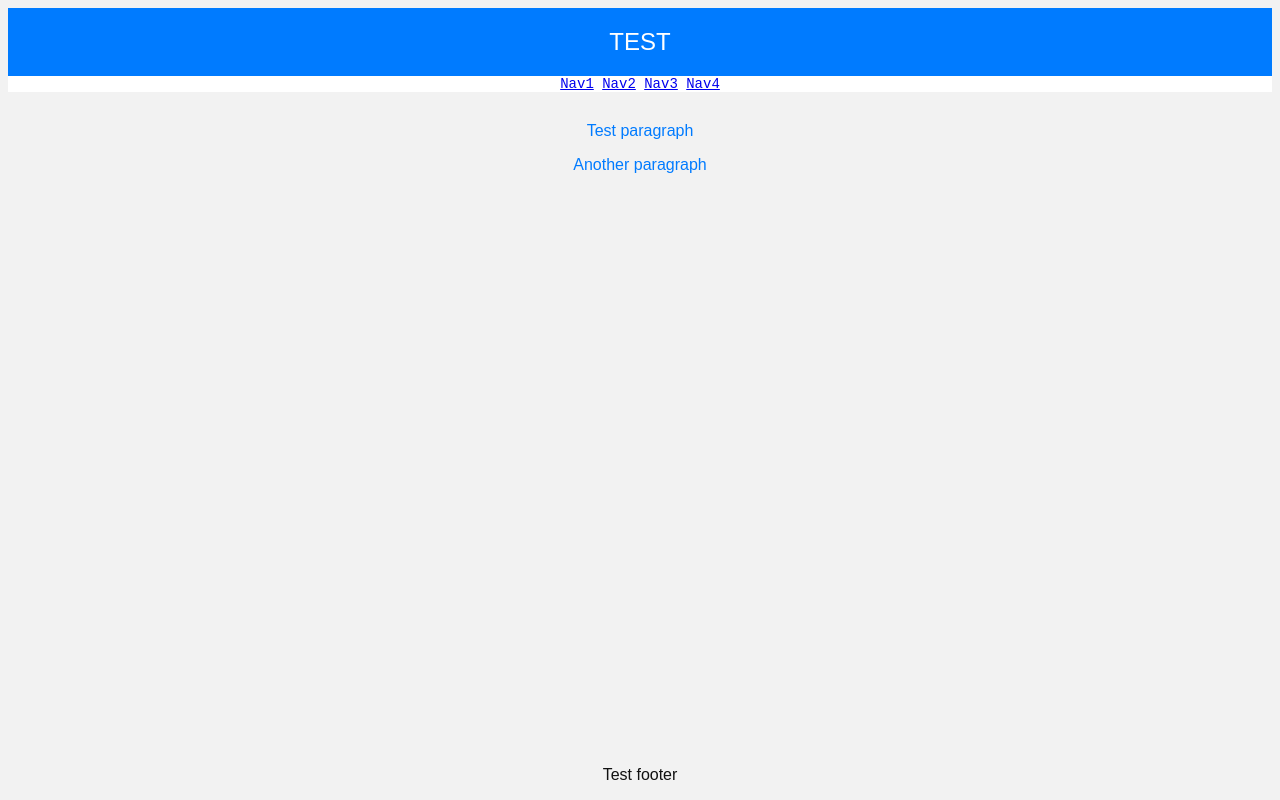
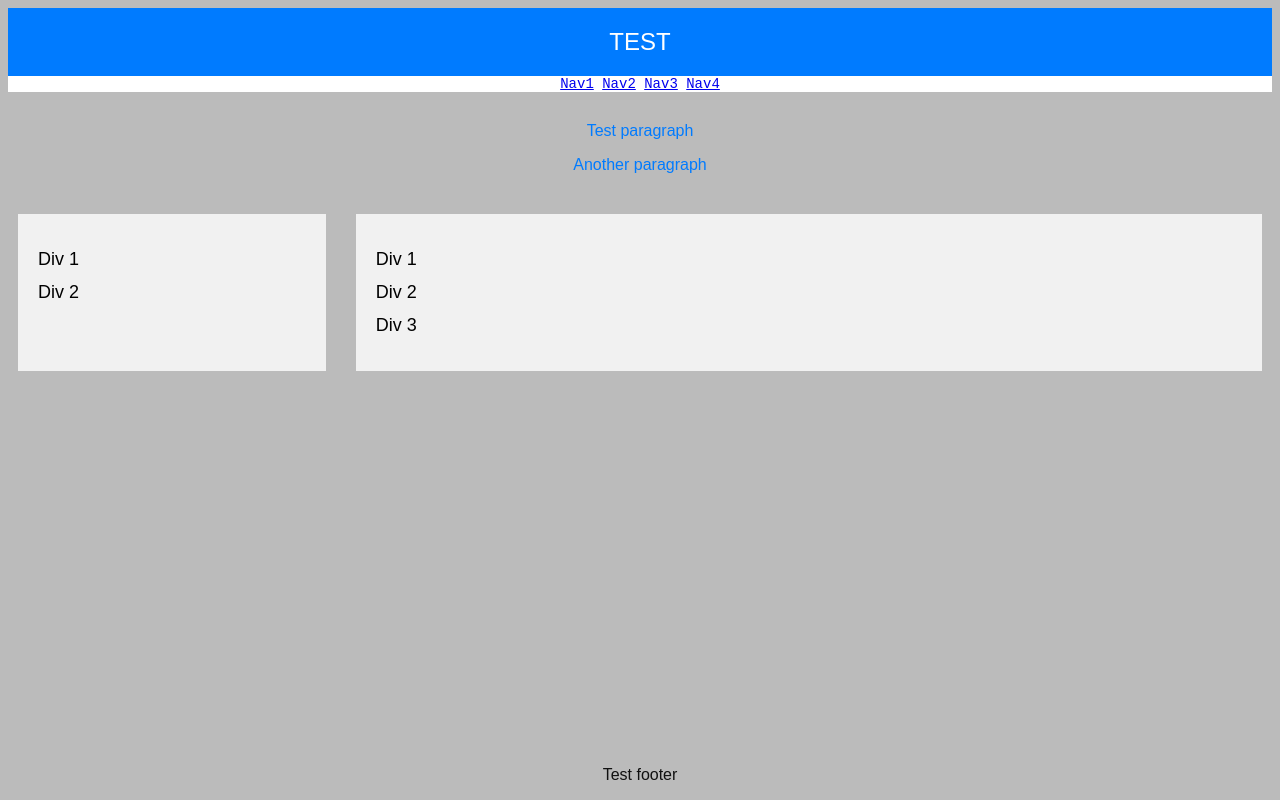
Before and after one commit to manuelgeraldes00/SO_Webpage, a plain HTML site: page index.html in a window 1280 px wide. Drawn offline with Linux system fonts and the light colour scheme.

Commit message:
Add two rows for content

```diff
--- a/index.html
+++ b/index.html
@@ -6,7 +6,9 @@
     <link href="./styles.css" rel="stylesheet">
 </head>
 <body>
-	<div class="h1">TEST</div>
+	<header>
+		<div class="h1">TEST</div>
+	</header>
 	<nav>
 		<a href="//">Nav1</a>
 		<a href="//">Nav2</a>
@@ -20,5 +22,16 @@
 	<div class="footer">
 		<p>Test footer</p>
 	</div>
+	<div class="flex-container">
+		<div class="flex-item-left" style="flex-grow: 1">
+			<p>Div 1</p>
+			<p>Div 2</p>
+		</div>
+		<div class="flex-item-right" style="flex-grow: 5">
+			<p>Div 1</p>
+			<p>Div 2</p>
+			<p>Div 3</p>
+		</div>
+	</div>
 </body>
 </html>
--- a/styles.css
+++ b/styles.css
@@ -1,6 +1,10 @@
+* {
+    box-sizing: border-box;
+}
+
 body {
     font-family: Arial, sans-serif;
-    background-color: #f2f2f2;
+    background-color: #bbbbbb;
     text-align: center;
 }
 .h1 {
@@ -25,3 +29,43 @@ nav {
     width: 100%;
     color: #111111;
 }
+
+.flex-container {
+    display: flex;
+    flex-wrap: wrap;
+    flex-direction: row;
+    justify-content: flex-start;
+    gap: 10px;
+}
+
+.flex-item-left {
+    background-color: lightgray;
+    padding: 10px;
+    flex: 20%;
+}
+
+.flex-item-right {
+    background-color: lightgray;
+    padding: 10px;
+    flex: 50%;
+}
+
+.flex-container > div {
+    background-color: #f1f1f1;
+    width: 100px;
+    margin: 10px;
+    text-align: left;
+    padding: 20px;
+    line-height: 15px;
+    font-size: 18px;
+}
+
+@media screen and (max-width: 600px) {
+    body {
+        background-color: lightgreen;
+    }
+
+    .flex-item-left, .flex-item-right {
+        flex: 100%;
+    }
+}
```
